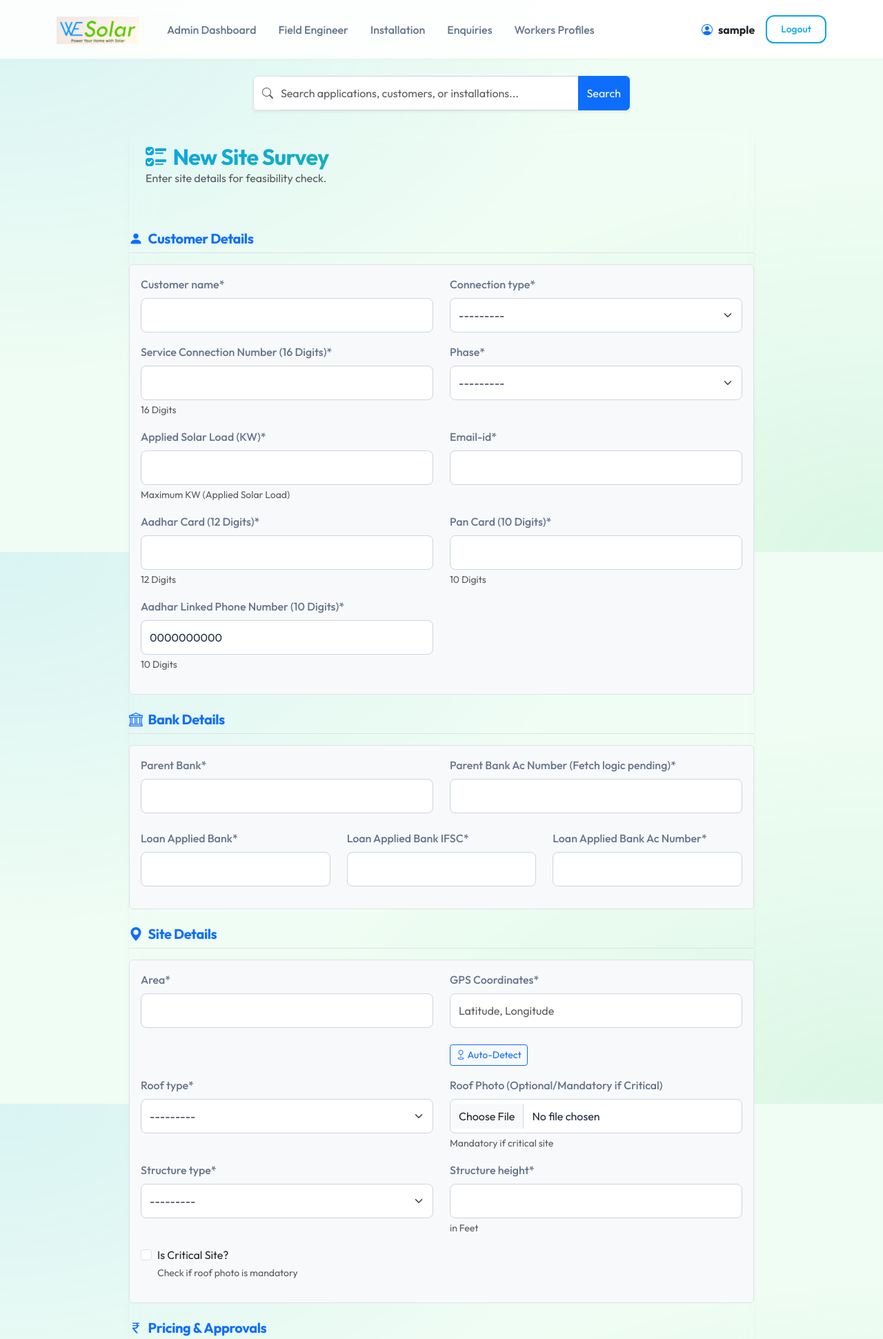
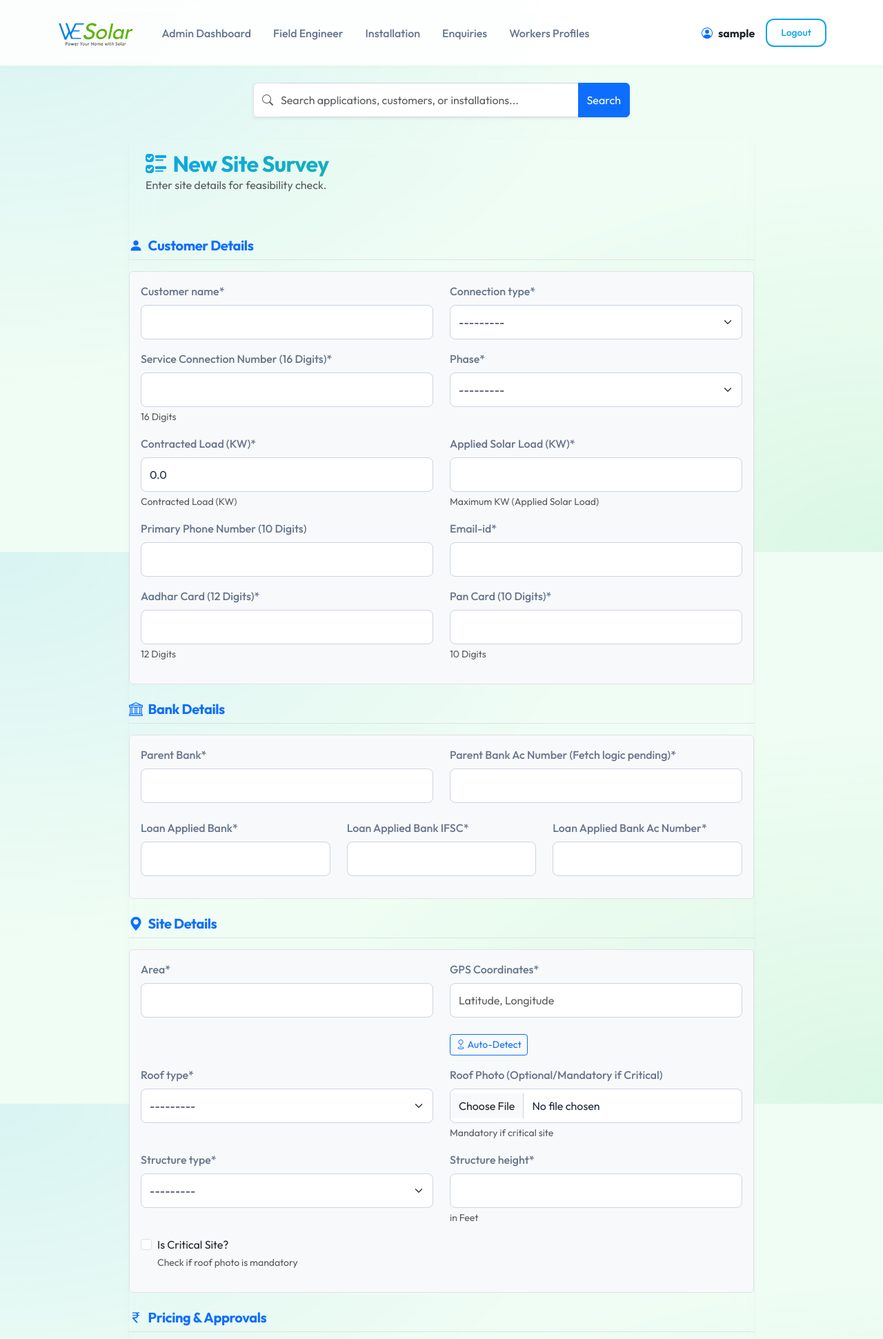
Before and after one commit to phanindrauddagiri05-ops/wesolar, a Django app: page /survey/new/ in a window 1280 px wide. Shown: the top 1941 px of the page at 69% size. Run offline with Django 5.2, Linux system fonts and the light colour scheme; the visitor is signed in with stand-in values (Sample User, id 1); some libraries are stand-ins or nearby versions.

Commit message:
updated the fields

```diff
--- a/solar_management/forms.py
+++ b/solar_management/forms.py
@@ -9,22 +9,27 @@ class SurveyForm(forms.ModelForm):
     class Meta:
         model = CustomerSurvey
         fields = [
-            'customer_name', 'connection_type', 'sc_no', 'phase', 'feasibility_kw',
-            'aadhar_no', 'pan_card', 'email', 'aadhar_linked_phone',
-            # 'phone_number' removed
+            'customer_name', 'connection_type', 'sc_no', 'phase', 'contracted_load', 'feasibility_kw',
+            'aadhar_no', 'pan_card', 'email', 'phone_number', 'aadhar_linked_phone',
+            # 'phone_number' re-enabled for FE as Primary Contact
             'area', 'gps_coordinates', 'roof_type', 'roof_photo', 'structure_type',
             'structure_height', 'agreed_amount', 'advance_paid',
             'mefma_status', 'rp_name', 'rp_phone_number',
             'fe_remarks', 'reference_name',
             'pms_registration_number', 'division',
+            # Post-Installation Fields (Mandatory/Optional per user request)
+            'installation_date', 'workflow_status',
+            'discom_status', 'net_metering_status', 'subsidy_status',
              # 'registration_status' excluded as it is "Editable after submission" (Admin/Office)
         ]
         labels = {
             'sc_no': 'Service Connection Number (16 Digits)',
+            'contracted_load': 'Contracted Load (KW)',
             'feasibility_kw': 'Applied Solar Load (KW)',
             'aadhar_no': 'Aadhar Card (12 Digits)',
             'pan_card': 'Pan Card (10 Digits)',
             'email': 'Email-id',
+            'phone_number': 'Primary Phone Number (10 Digits)',
             'aadhar_linked_phone': 'Aadhar Linked Phone Number (10 Digits)',
             'gps_coordinates': 'GPS Coordinates',
             'roof_photo': 'Roof Photo (Optional/Mandatory if Critical)',
@@ -35,10 +40,16 @@ class SurveyForm(forms.ModelForm):
             'pms_registration_number': 'PM Surya Ghar National Portal Reg. No.',
             'division': 'Division',
             'fe_remarks': 'Remarks',
+            'installation_date': 'Installation Completed Date',
+            'workflow_status': 'Installation Status',
+            'discom_status': 'Discom Status',
+            'net_metering_status': 'Net Metering',
+            'subsidy_status': 'Subsidy',
         }
         widgets = {
              'gps_coordinates': forms.TextInput(attrs={'placeholder': 'Latitude, Longitude', 'readonly': 'readonly'}),
              'mefma_status': forms.Select(choices=[(True, 'Yes'), (False, 'No')]),
+             'installation_date': forms.DateInput(attrs={'type': 'date'}),
         }
 
     def clean_sc_no(self):
--- a/solar_management/models.py
+++ b/solar_management/models.py
@@ -30,6 +30,7 @@ class CustomerSurvey(models.Model):
     connection_type = models.CharField(max_length=50, choices=CONNECTION_CHOICES)
     sc_no = models.CharField(max_length=16, help_text="16 Digits")
     phase = models.CharField(max_length=20, choices=PHASE_CHOICES)
+    contracted_load = models.FloatField(default=0.0, help_text="Contracted Load (KW)") # New Field
     feasibility_kw = models.FloatField(help_text="Maximum KW (Applied Solar Load)")
     aadhar_no = models.CharField(max_length=12, help_text="12 Digits")
     pan_card = models.CharField(max_length=10, help_text="10 Digits")
--- a/solar_management/urls.py
+++ b/solar_management/urls.py
@@ -45,6 +45,7 @@ urlpatterns = [
     # Export & API
     path('export/csv/', views.export_solar_data, name='export_solar_data'),
     path('api/get-customer-data/', views.get_customer_data, name='get_customer_data'),
+    path('api/get-bank-details/', views.get_bank_details_by_phone, name='get_bank_details_by_phone'),
 
     # Enquiry System
     path('enquiry/new/', views.create_enquiry, name='create_enquiry'),
--- a/solar_management/views.py
+++ b/solar_management/views.py
@@ -445,6 +445,36 @@ def api_global_search(request):
                 })
 
     return JsonResponse({'results': results})
+
+def get_bank_details_by_phone(request):
+    """
+    API to fetch bank details based on phone number.
+    Looks up CustomerSurvey by phone_number or aadhar_linked_phone.
+    Returns parent_bank and parent_bank_ac_no if found.
+    """
+    phone = request.GET.get('phone')
+    if not phone:
+        return JsonResponse({'error': 'Phone number required'}, status=400)
+
+    # Search in both phone fields
+    survey = CustomerSurvey.objects.filter(
+        Q(phone_number__icontains=phone) |
+        Q(aadhar_linked_phone__icontains=phone)
+    ).order_by('-created_at').first() # Get most recent
+
+    if survey:
+        try:
+            bank_details = survey.bank_details
+            return JsonResponse({
+                'found': True,
+                'parent_bank': bank_details.parent_bank,
+                'parent_bank_ac_no': bank_details.parent_bank_ac_no,
+                'customer_name': survey.customer_name # Optional verification for user
+            })
+        except BankDetails.DoesNotExist:
+             return JsonResponse({'found': False, 'message': 'Survey found but no bank details linked.'})
+
+    return JsonResponse({'found': False, 'message': 'No survey found with this phone number.'})
 
 
 # ==========================================
--- a/templates/base.html
+++ b/templates/base.html
@@ -97,7 +97,7 @@
     <nav class="navbar navbar-expand-lg navbar-light navbar-glass sticky-top">
         <div class="container">
             <a class="navbar-brand" href="{% url 'dashboard' %}">
-                <img src="{% static 'img/wesolar 2 back-logo.png' %}" alt="WeSolar" height="40"
+                <img src="{% static 'img/wesolar 2 back-logo.png' %}" alt="WeSolar" height="50"
                     class="d-inline-block align-text-top">
             </a>
 
--- a/templates/solar/survey_form.html
+++ b/templates/solar/survey_form.html
@@ -51,17 +51,18 @@
                         <div class="col-md-6">{{ form.phase|as_crispy_field }}</div>
                     </div>
                     <div class="row">
+                        <div class="col-md-6">{{ form.contracted_load|as_crispy_field }}</div>
                         <div class="col-md-6">{{ form.feasibility_kw|as_crispy_field }}</div>
+                    </div>
+                    <div class="row">
+                        <div class="col-md-6">{{ form.phone_number|as_crispy_field }}</div>
                         <div class="col-md-6">{{ form.email|as_crispy_field }}</div>
                     </div>
                     <div class="row">
                         <div class="col-md-6">{{ form.aadhar_no|as_crispy_field }}</div>
                         <div class="col-md-6">{{ form.pan_card|as_crispy_field }}</div>
                     </div>
-                    <div class="row">
-                        <div class="col-md-6">{{ form.aadhar_linked_phone|as_crispy_field }}</div>
-                        <!-- phone_number removed -->
-                    </div>
+
                 </div>
 
                 <!-- Section 2: Bank Details (Mandatory) -->
@@ -137,6 +138,20 @@
 
                     <div class="row mt-3">
                         <div class="col-md-12">{{ form.fe_remarks|as_crispy_field }}</div>
+                    </div>
+                </div>
+
+                <h5 class="text-primary border-bottom pb-2 mb-3"><i
+                        class="bi bi-check-circle-fill me-2"></i>Installation & Status Tracking</h5>
+                <div class="bg-light p-3 rounded mb-4 border">
+                    <div class="row">
+                        <div class="col-md-6">{{ form.installation_date|as_crispy_field }}</div>
+                        <div class="col-md-6">{{ form.workflow_status|as_crispy_field }}</div>
+                    </div>
+                    <div class="row">
+                        <div class="col-md-4">{{ form.discom_status|as_crispy_field }}</div>
+                        <div class="col-md-4">{{ form.net_metering_status|as_crispy_field }}</div>
+                        <div class="col-md-4">{{ form.subsidy_status|as_crispy_field }}</div>
                     </div>
                 </div>
 
@@ -304,5 +319,42 @@
             toggleMefma(); // Initial state
         }
     });
+
+    // Bank Details Fetcher
+    function fetchBankDetails() {
+        const phoneField = document.getElementById('id_aadhar_linked_phone');
+        const statusSpan = document.getElementById('bankFetchStatus');
+        const parentBankField = document.getElementById('id_parent_bank');
+        const acNoField = document.getElementById('id_parent_bank_ac_no');
+
+        if (!phoneField || !phoneField.value) {
+            alert("Please enter a phone number first.");
+            return;
+        }
+
+        const phone = phoneField.value;
+        statusSpan.textContent = "Searching...";
+        statusSpan.className = "ms-2 small text-info";
+
+        fetch(`/api/get-bank-details/?phone=${phone}`)
+            .then(response => response.json())
+            .then(data => {
+                if (data.found) {
+                    if (data.parent_bank) parentBankField.value = data.parent_bank;
+                    if (data.parent_bank_ac_no) acNoField.value = data.parent_bank_ac_no;
+
+                    statusSpan.textContent = "Details Found & Auto-filled!";
+                    statusSpan.className = "ms-2 small text-success fw-bold";
+                } else {
+                    statusSpan.textContent = data.message || "No previous bank details found.";
+                    statusSpan.className = "ms-2 small text-warning";
+                }
+            })
+            .catch(error => {
+                console.error('Error:', error);
+                statusSpan.textContent = "Error fetching details.";
+                statusSpan.className = "ms-2 small text-danger";
+            });
+    }
 </script>
 {% endblock %}
```
Also changed, not shown: solar_management/migrations/0017_customersurvey_contracted_load.py (added), static/img/wesolar 2 back-logo.png.
